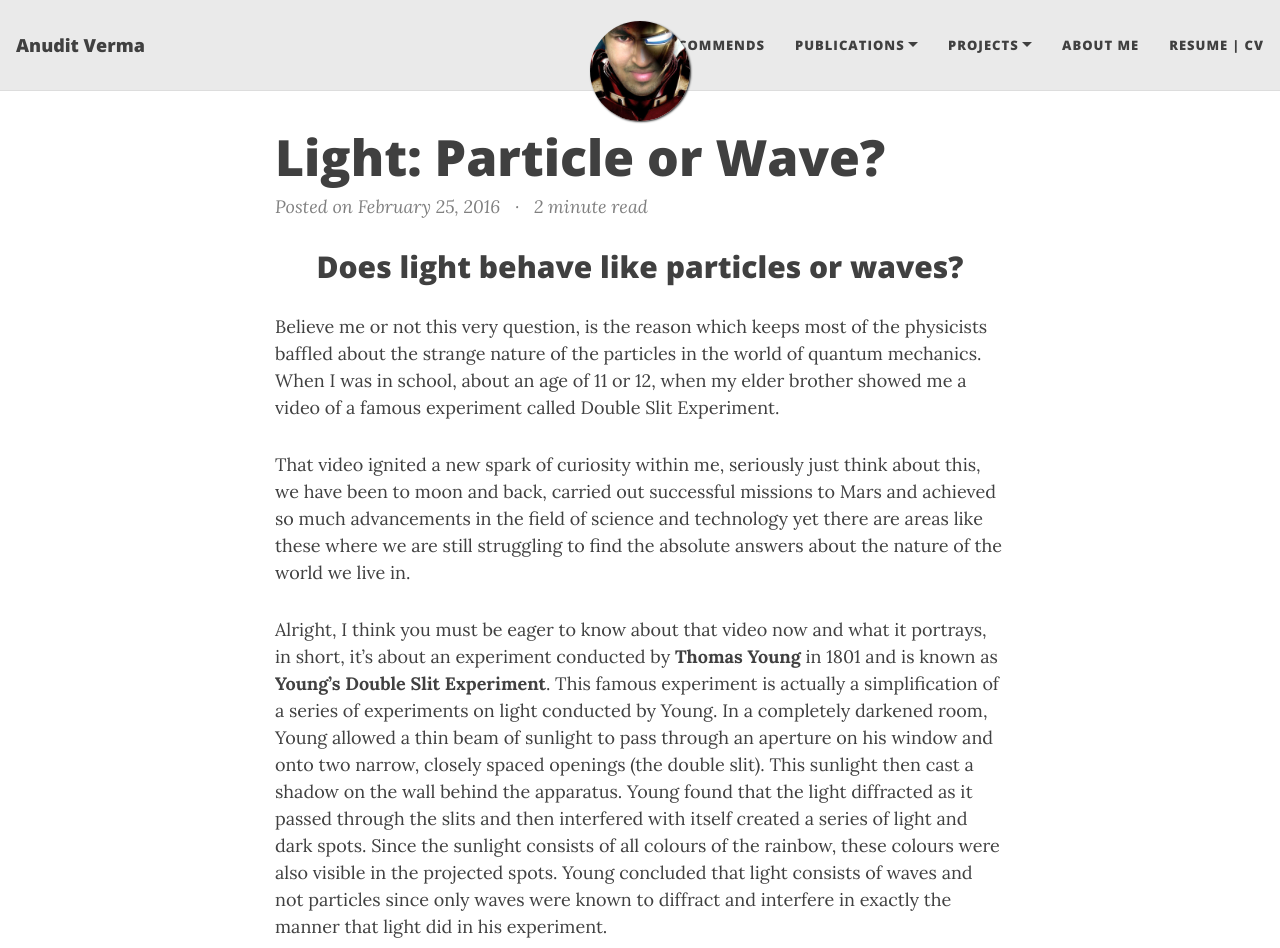
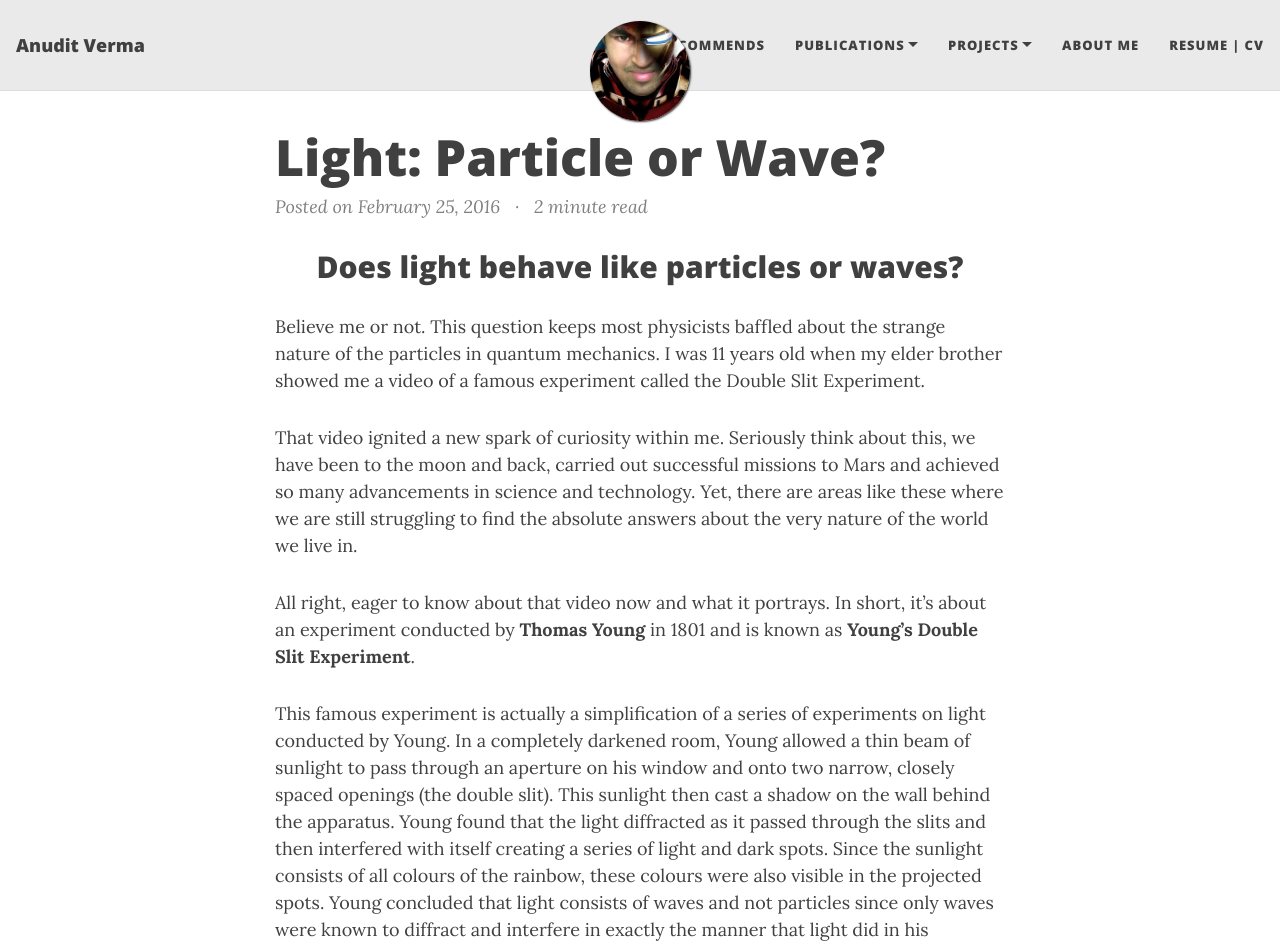
Before and after one commit to anuditverma/anuditverma.github.io, a Jekyll site: the page built from _posts/2016-02-25-is-light-particle-or-wave.md, in a window 1280 px wide and 1400 px high. Shown: the top 948 px of the window. Built offline with Jekyll 4.4.1, drawn with Linux system fonts in a browser that asks for light colours; nearby versions of some CDN libraries; comment, search, counter and statistics services are not loaded; some of the changed text lies outside the part shown.

Commit message:
Minor Site Update: Added MathJax & Post Update: Light: Particle or Wave?

```diff
--- a/_posts/2016-02-25-is-light-particle-or-wave.md
+++ b/_posts/2016-02-25-is-light-particle-or-wave.md
@@ -5,13 +5,16 @@ tags: [science]
 ---
 
 <center><h2>Does light behave like particles or waves?</h2></center>
-Believe me or not this very question, is the reason which keeps most of the physicists baffled about the strange nature of the particles in the world of quantum mechanics. When I was in school, about an age of 11 or 12, when my elder brother showed me a video of a famous experiment called Double Slit Experiment.
 
-That video ignited a new spark of curiosity within me, seriously just think about this, we have been to moon and back, carried out successful missions to Mars and achieved so much advancements in the field of science and technology yet there are areas like these where we are still struggling to find the absolute answers about the nature of the world we live in.
+Believe me or not. This question keeps most physicists baffled about the strange nature of the particles in quantum mechanics. I was 11 years old when my elder brother showed me a video of a famous experiment called the Double Slit Experiment.
 
-Alright, I think you must be eager to know about that video now and what it portrays, in short, it's about an experiment conducted by __Thomas Young__ in 1801 and is known as __Young's Double Slit Experiment__. This famous experiment is actually a simplification of a series of experiments on light conducted by Young. In a completely darkened room, Young allowed a thin beam of sunlight to pass through an aperture on his window and onto two narrow, closely spaced openings (the double slit). This sunlight then cast a shadow on the wall behind the apparatus. Young found that the light diffracted as it passed through the slits and then interfered with itself created a series of light and dark spots. Since the sunlight consists of all colours of the rainbow, these colours were also visible in the projected spots. Young concluded that light consists of waves and not particles since only waves were known to diffract and interfere in exactly the manner that light did in his experiment.
+That video ignited a new spark of curiosity within me. Seriously think about this, we have been to the moon and back, carried out successful missions to Mars and achieved so many advancements in science and technology. Yet, there are areas like these where we are still struggling to find the absolute answers about the very nature of the world we live in.
 
-Let Dr Quantum himself explain Young's idea which was implemented in this experiment, watch this amazing video for an explanation with a twist at the end.
+All right, eager to know about that video now and what it portrays. In short, it’s about an experiment conducted by __Thomas Young__ in 1801 and is known as __Young’s Double Slit Experiment__.
+
+This famous experiment is actually a simplification of a series of experiments on light conducted by Young. In a completely darkened room, Young allowed a thin beam of sunlight to pass through an aperture on his window and onto two narrow, closely spaced openings (the double slit). This sunlight then cast a shadow on the wall behind the apparatus. Young found that the light diffracted as it passed through the slits and then interfered with itself creating a series of light and dark spots. Since the sunlight consists of all colours of the rainbow, these colours were also visible in the projected spots. Young concluded that light consists of waves and not particles since only waves were known to diffract and interfere in exactly the manner that light did in his experiment.
+
+Let Dr Quantum himself explain Young’s idea in this experiment. Watch this amazing video for an explanation with a twist at the end.
 
 <div class="embed-responsive embed-responsive-16by9">
   <iframe class="embed-responsive-item" src="https://www.youtube.com/embed/Q1YqgPAtzho" allowfullscreen></iframe>
```
Also changed, not shown: other parts of _posts/2016-02-25-is-light-particle-or-wave.md (+5 -3 lines), _includes/head.html (+8 -0 lines).
